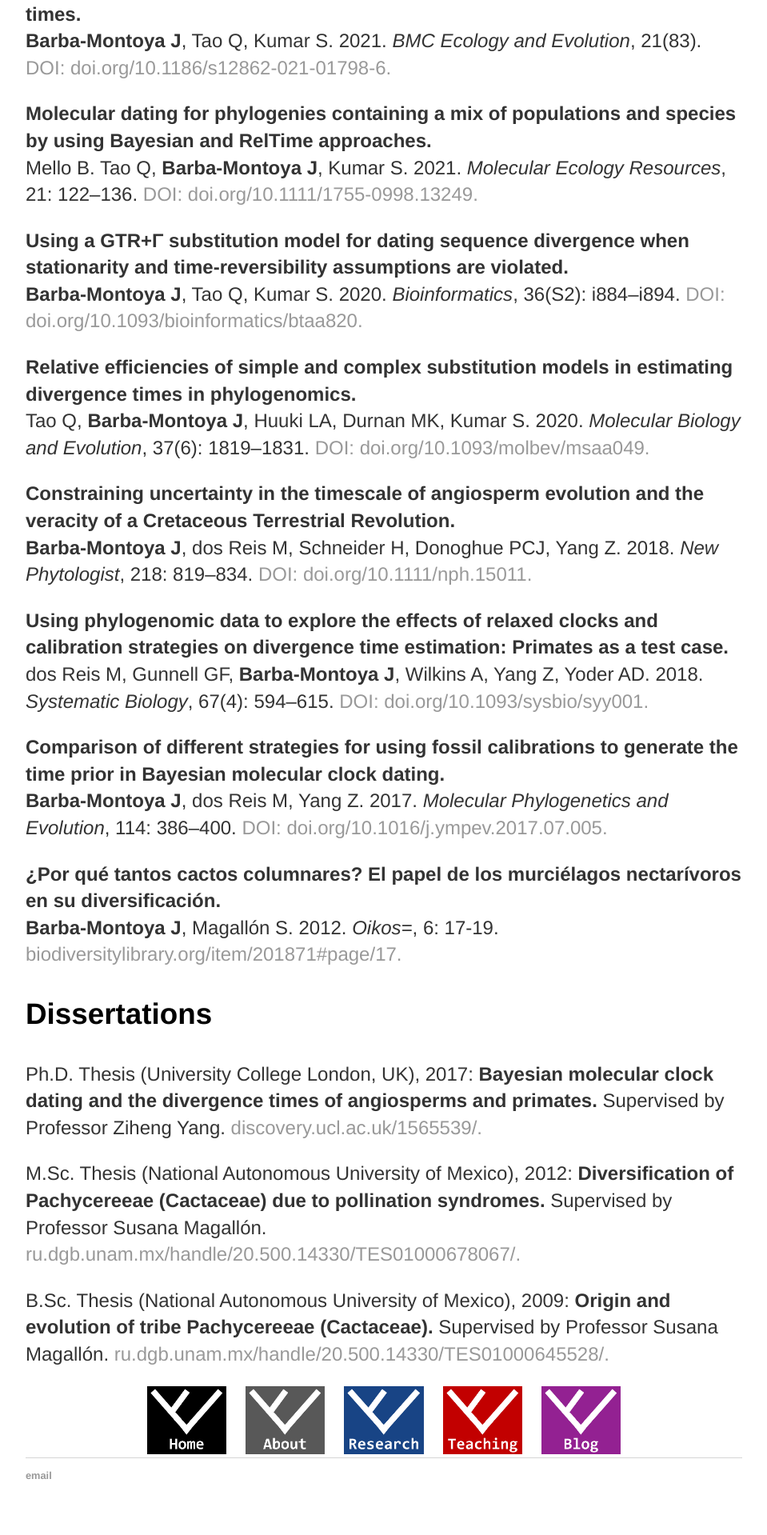
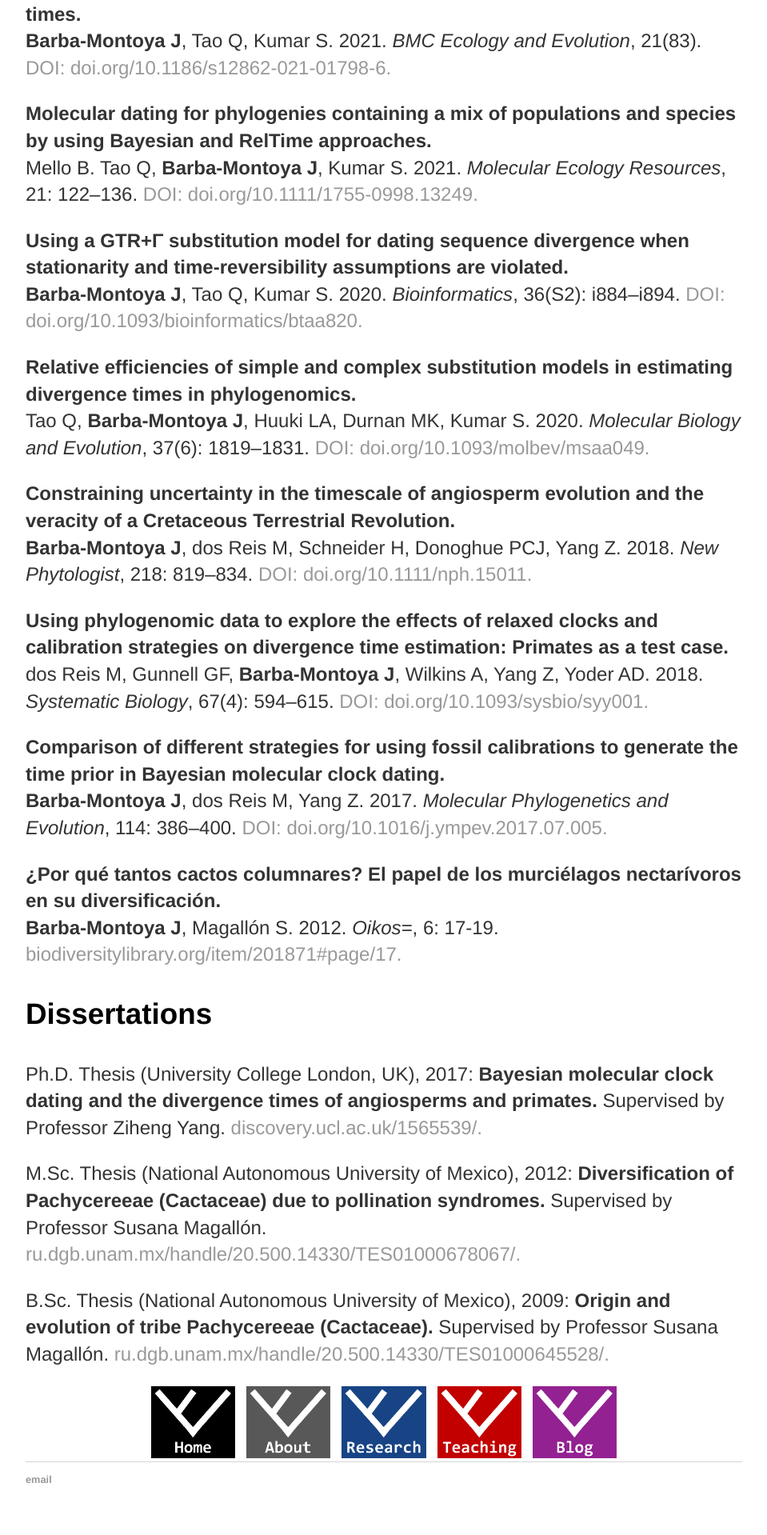
Before and after one commit to josebarbamontoya/josebarbamontoya.github.io, a Jekyll site: the page built from research/index.html, in a window 1280 px wide. Shown: the part 1758-3677 px from the top of the page at 80% size, without its empty margins (160-1119 px from the left). Built offline with Jekyll 4.4.1, drawn with Linux system fonts in a browser that asks for light colours.

Commit message:
Update index.html

```diff
--- a/research/index.html
+++ b/research/index.html
@@ -70,19 +70,19 @@
 <!--- <p style="text-align:center;"><img src="/img/photo6.jpg" height="250" width="250"></p> --->
 <div style="text-align:center;">
   <a href="/index.html">
-    <img src="/img/photo18.jpg" height="85" alt="Home" style="margin:0 10px;">
+    <img src="/img/photo18.jpg" height="90" alt="Home" style="margin:0 5px;">
   </a>
   <a href="/about/">
-    <img src="/img/photo19.jpg" height="85" alt="About" style="margin:0 10px;">
+    <img src="/img/photo19.jpg" height="90" alt="About" style="margin:0 5px;">
   </a>
   <a href="/research/">
-    <img src="/img/photo20.jpg" height="85" alt="Research" style="margin:0 10px;">
+    <img src="/img/photo20.jpg" height="90" alt="Research" style="margin:0 5px;">
   </a>
   <a href="/teaching/">
-    <img src="/img/photo21.jpg" height="85" alt="Teaching" style="margin:0 10px;">
+    <img src="/img/photo21.jpg" height="90" alt="Teaching" style="margin:0 5px;">
   </a>
   <a href="/blog/">
-    <img src="/img/photo22.jpg" height="85" alt="Blog" style="margin:0 10px;">
+    <img src="/img/photo22.jpg" height="90" alt="Blog" style="margin:0 5px;">
   </a>
 </div>
 
```
